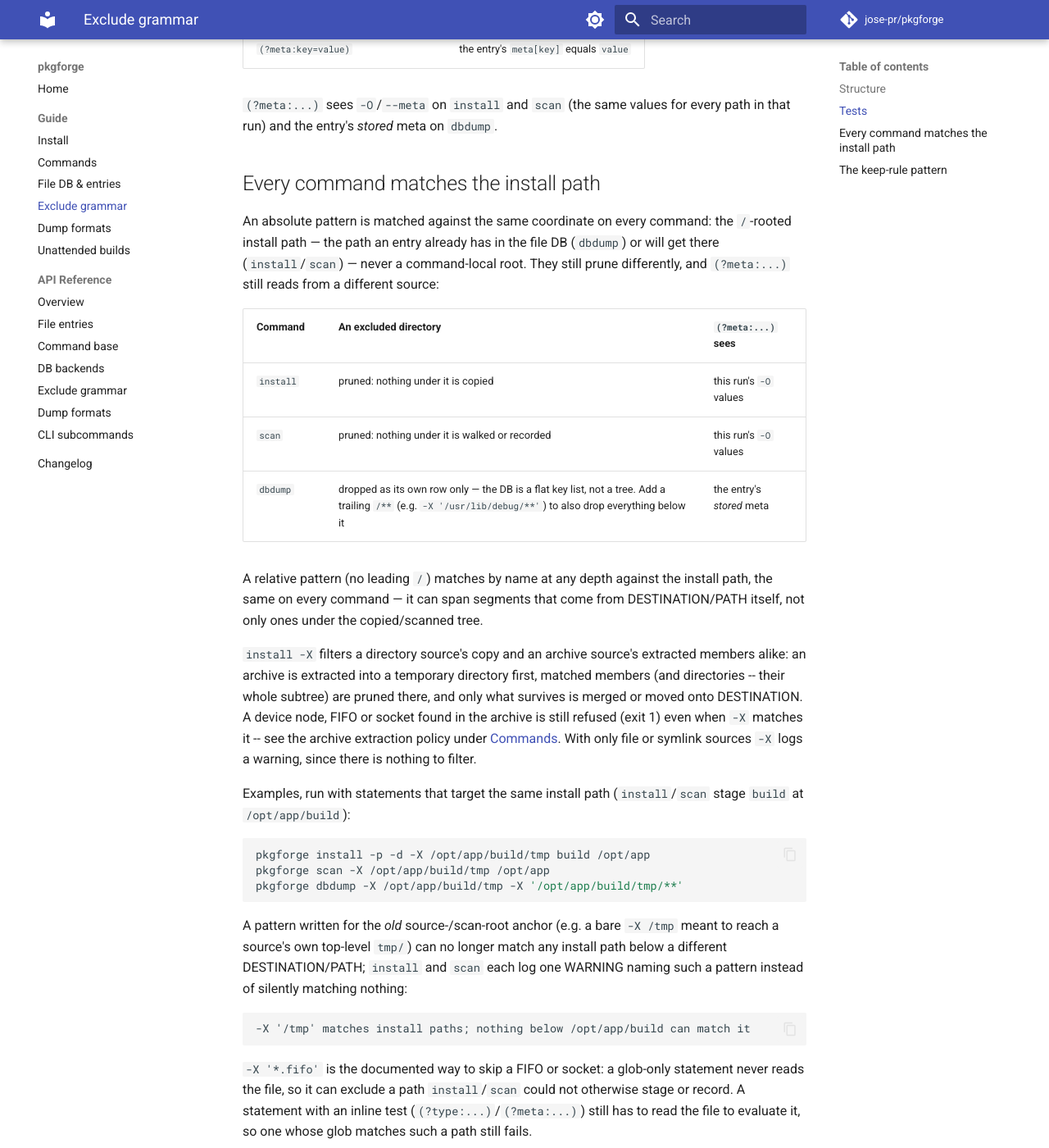
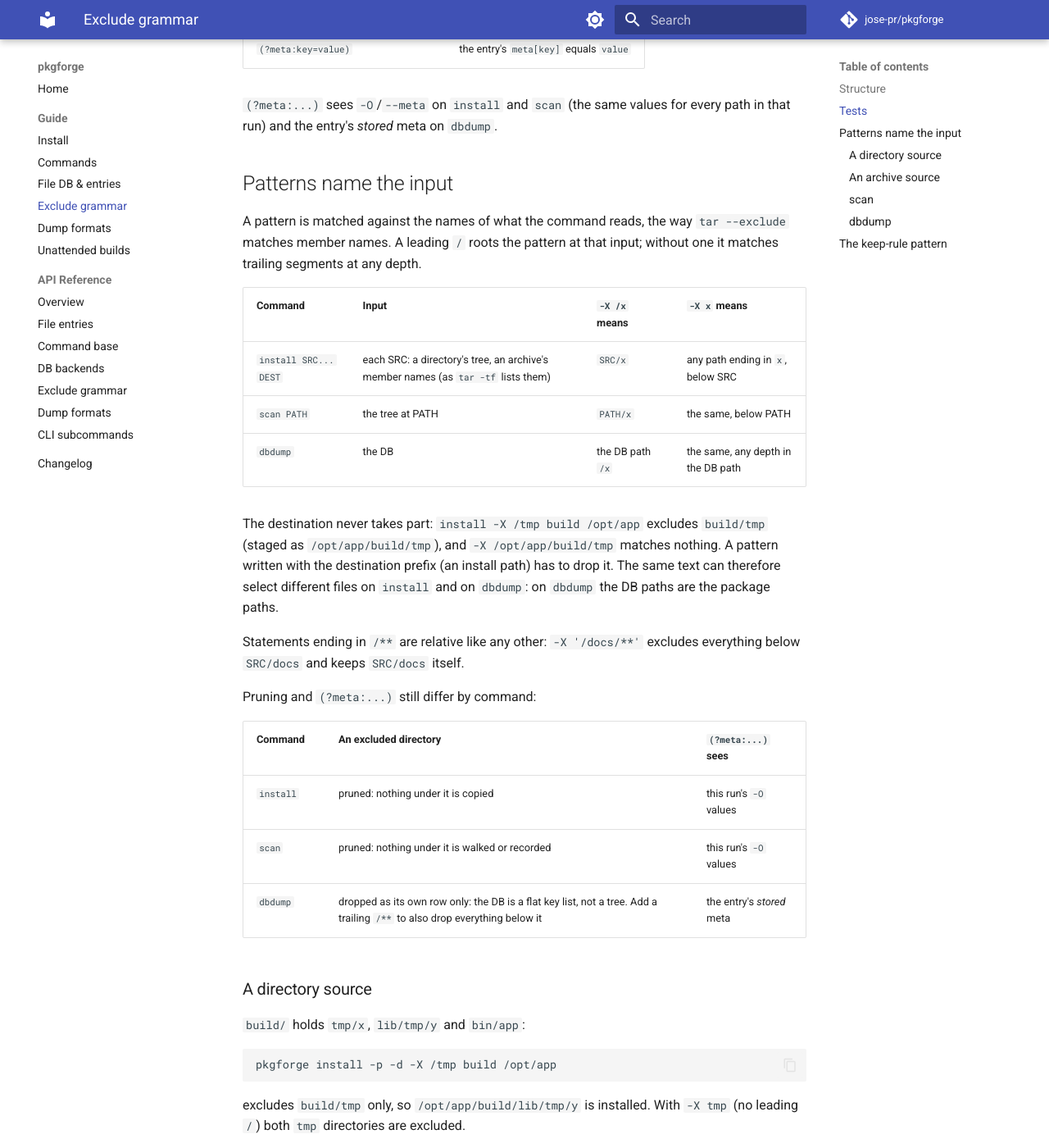
Before and after one commit to jose-pr/pkgforge, an MkDocs documentation site: the page built from docs/guide/exclude.md, in a window 1280 px wide and 1400 px high, scrolled down 1239 px. Shown: the whole window at 82% size. Built offline with MkDocs 1.6.1 and Material for MkDocs 9.7.7, drawn with Linux system fonts in a browser that asks for light colours; comment, search, counter and statistics services are not loaded; some of the changed text lies outside the part shown.

Commit message:
docs: rewrite the exclude guide around the input, with runnable examples
Patterns name the input like tar --exclude. The guide gains the per-command
table, worked examples for a directory, an archive (with the tar -tf
listing), scan and dbdump, and its examples are now parsed by the docs test.

````diff
--- a/docs/api/exclude.md
+++ b/docs/api/exclude.md
@@ -2,7 +2,7 @@
 
 The `--exclude`/`-X` match grammar shared by `install`, `scan` and `dbdump`.
 See the [guide](../guide/exclude.md) for the syntax and how each command
-prunes once a statement matches the install path.
+prunes once a statement matches the input.
 
 ::: pkgforge.exclude.PathMatchStmt
     options:
--- a/docs/guide/exclude.md
+++ b/docs/guide/exclude.md
@@ -27,7 +27,7 @@ glob pattern.
   — the contents of a directory, never the directory itself, so
   `/opt/app/**` excludes everything below `/opt/app` but keeps `/opt/app`
   itself. A relative glob (no leading `/`) matches at any depth; an absolute
-  one (a leading `/`) is anchored at the install path — see below.
+  one (a leading `/`) is rooted at the input — see below.
 
 Statements are evaluated in order; the first that applies decides. With no
 `--exclude`, or when no statement applies, the path is kept.
@@ -56,51 +56,91 @@ naming the problem, instead of silently matching nothing.
 `(?meta:...)` sees `-O`/`--meta` on `install` and `scan` (the same values for
 every path in that run) and the entry's *stored* meta on `dbdump`.
 
-## Every command matches the install path
+## Patterns name the input
 
-An absolute pattern is matched against the same coordinate on every
-command: the `/`-rooted install path — the path an entry already has in the
-file DB (`dbdump`) or will get there (`install`/`scan`) — never a
-command-local root. They still prune differently, and `(?meta:...)` still
-reads from a different source:
+A pattern is matched against the names of what the command reads, the way
+`tar --exclude` matches member names. A leading `/` roots the pattern at that
+input; without one it matches trailing segments at any depth.
+
+| Command | Input | `-X /x` means | `-X x` means |
+| --- | --- | --- | --- |
+| `install SRC... DEST` | each SRC: a directory's tree, an archive's member names (as `tar -tf` lists them) | `SRC/x` | any path ending in `x`, below SRC |
+| `scan PATH` | the tree at PATH | `PATH/x` | the same, below PATH |
+| `dbdump` | the DB | the DB path `/x` | the same, any depth in the DB path |
+
+The destination never takes part: `install -X /tmp build /opt/app` excludes
+`build/tmp` (staged as `/opt/app/build/tmp`), and `-X /opt/app/build/tmp`
+matches nothing. A pattern written with the destination prefix (an install
+path) has to drop it. The same text can therefore select different files on
+`install` and on `dbdump`: on `dbdump` the DB paths are the package paths.
+
+Statements ending in `/**` are relative like any other: `-X '/docs/**'`
+excludes everything below `SRC/docs` and keeps `SRC/docs` itself.
+
+Pruning and `(?meta:...)` still differ by command:
 
 | Command | An excluded directory | `(?meta:...)` sees |
 | --- | --- | --- |
 | `install` | pruned: nothing under it is copied | this run's `-O` values |
 | `scan` | pruned: nothing under it is walked or recorded | this run's `-O` values |
-| `dbdump` | dropped as its own row only — the DB is a flat key list, not a tree. Add a trailing `/**` (e.g. `-X '/usr/lib/debug/**'`) to also drop everything below it | the entry's *stored* meta |
+| `dbdump` | dropped as its own row only: the DB is a flat key list, not a tree. Add a trailing `/**` to also drop everything below it | the entry's *stored* meta |
 
-A relative pattern (no leading `/`) matches by name at any depth against the
-install path, the same on every command — it can span segments that come
-from DESTINATION/PATH itself, not only ones under the copied/scanned tree.
+### A directory source
 
-`install -X` filters a directory source's copy and an archive source's
-extracted members alike: an archive is extracted into a temporary
-directory first, matched members (and directories -- their whole subtree)
-are pruned there, and only what survives is merged or moved onto
-DESTINATION. A device node, FIFO or socket found in the archive is still
-refused (exit 1) even when `-X` matches it -- see the archive extraction
-policy under [Commands](commands.md#install). With only file or symlink
-sources `-X` logs a warning, since there is nothing to filter.
-
-Examples, run with statements that target the same install path
-(`install`/`scan` stage `build` at `/opt/app/build`):
+`build/` holds `tmp/x`, `lib/tmp/y` and `bin/app`:
 
 ```bash
-pkgforge install -p -d -X /opt/app/build/tmp build /opt/app
-pkgforge scan -X /opt/app/build/tmp /opt/app
-pkgforge dbdump -X /opt/app/build/tmp -X '/opt/app/build/tmp/**'
+pkgforge install -p -d -X /tmp build /opt/app
 ```
 
-A pattern written for the *old* source-/scan-root anchor (e.g. a bare
-`-X /tmp` meant to reach a source's own top-level `tmp/`) can no longer
-match any install path below a different DESTINATION/PATH; `install` and
-`scan` each log one WARNING naming such a pattern instead of silently
-matching nothing:
+excludes `build/tmp` only, so `/opt/app/build/lib/tmp/y` is installed. With
+`-X tmp` (no leading `/`) both `tmp` directories are excluded.
+
+### An archive source
+
+`install -X` filters an archive's extracted members and directories alike:
+the archive is extracted into a temporary directory first, matched members
+(and directories, with their whole subtree) are pruned there, and only what
+survives is merged or moved onto DESTINATION. Patterns name the members as
+`tar -tf` lists them:
 
 ```
--X '/tmp' matches install paths; nothing below /opt/app/build can match it
+$ tar -tf app-1.0.tgz
+docs/
+docs/readme.txt
+bin/app
+lib/docs/inner.txt
 ```
+
+```bash
+pkgforge install -p -d -D -X '/docs/**' app-1.0.tgz /opt/app
+```
+
+excludes `docs/readme.txt` and keeps `lib/docs/inner.txt`. A leading `./` on
+the listed names (`tar -C dir -czf app.tgz .`) is not part of a name: write
+`/docs/**` all the same. A device node, FIFO or socket found in the archive
+is still refused (exit 1) even when `-X` matches it -- see the archive
+extraction policy under [Commands](commands.md#install). With only file or
+symlink sources `-X` logs a warning, since there is nothing to filter.
+
+### `scan`
+
+```bash
+pkgforge scan -X /cache /usr/share/app
+```
+
+records everything below `/usr/share/app` except `/usr/share/app/cache`;
+`/usr/share/app/sub/cache` is kept. With `--drop-stale`, an entry below PATH
+is kept when its PATH-relative name matches, so `-X /ghost` protects
+`/usr/share/app/ghost`.
+
+### `dbdump`
+
+```bash
+pkgforge dbdump -f rpmspecfiles -X '/usr/share/doc/**' files.txt
+```
+
+matches the DB paths, so it drops every entry below `/usr/share/doc`.
 
 `-X '*.fifo'` is the documented way to skip a FIFO or socket: a glob-only
 statement never reads the file, so it can exclude a path `install`/`scan`
````
Also changed, not shown: README.md (+7 -5 lines), docs/guide/commands.md (+4 -4 lines), 1 other file.
